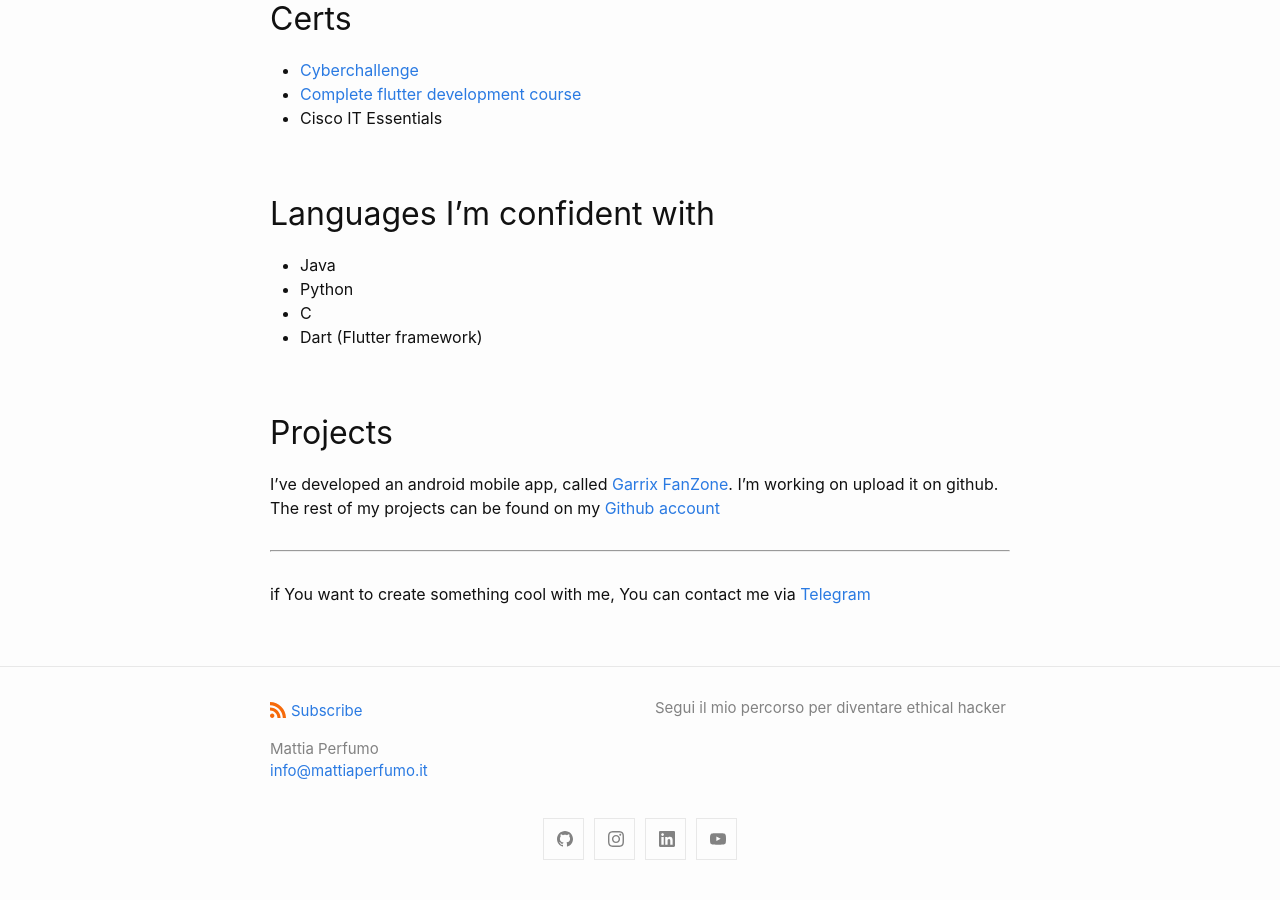
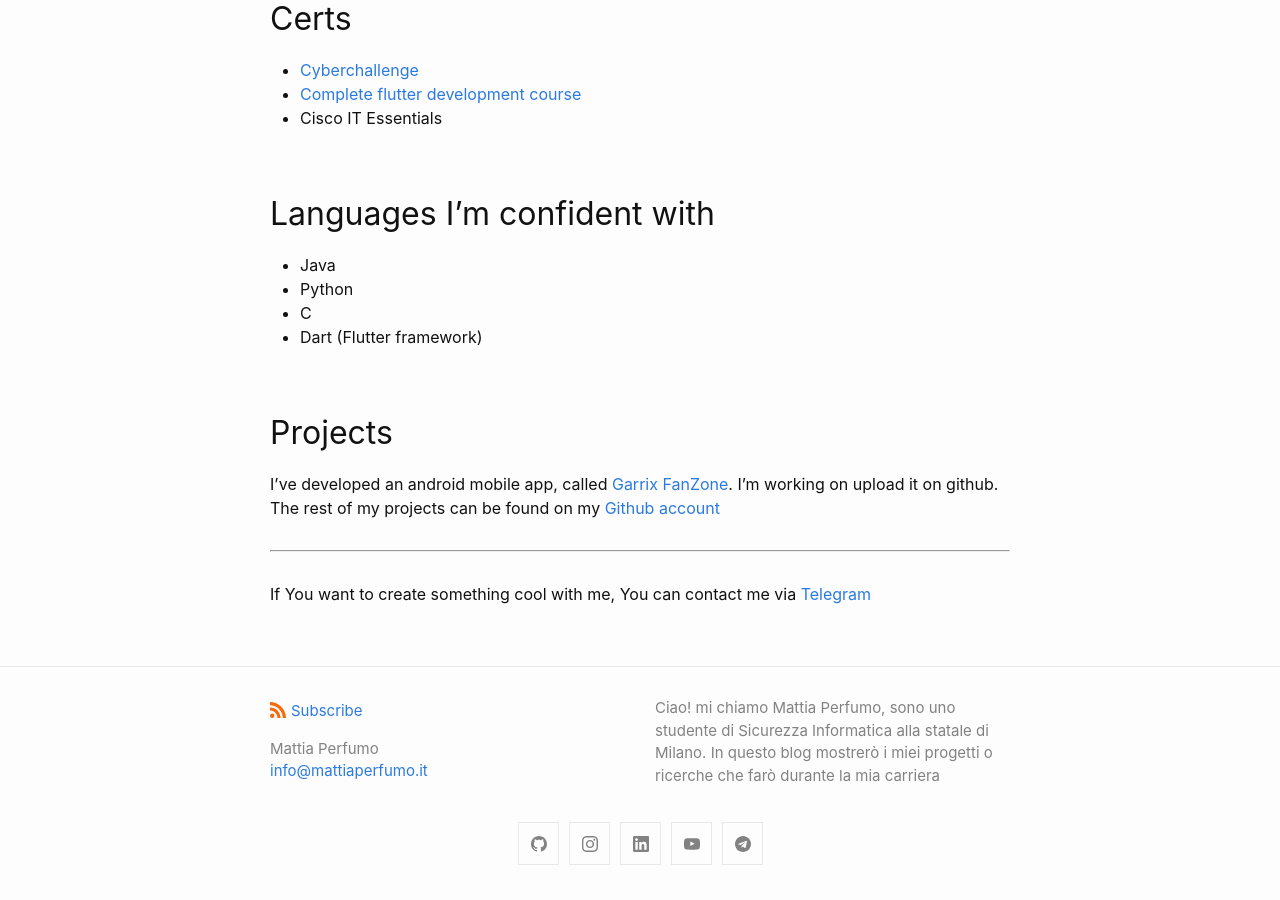
Before and after one commit to mperf/mperf.github.io, a Jekyll site: the page built from about.markdown, in a window 1280 px wide and 900 px high, scrolled down 625 px. Built offline with Jekyll 4.4.1, drawn with Linux system fonts in a browser that asks for light colours.

Commit message:
personal links

```diff
--- a/_config.yml
+++ b/_config.yml
@@ -21,7 +21,7 @@
 title: Perf's blog
 email: info@mattiaperfumo.it
 description: >- # this means to ignore newlines until "baseurl:"
-  Segui il mio percorso per diventare ethical hacker
+  Ciao! mi chiamo Mattia Perfumo, sono uno studente di Sicurezza Informatica alla statale di Milano. In questo blog mostrerò i miei progetti o ricerche che farò durante la mia carriera
 baseurl: "" # the subpath of your site, e.g. /blog
 url: "https://mattiaperfumo.it" # the base hostname & protocol for your site, e.g. http://example.com
 #twitter_username: jekyllrb
@@ -40,6 +40,7 @@ minima:
     youtube_channel: UC50xkdZn6v2iRTTlOn8nlYA
     youtube_channel_name: Mattia Perfumo
     linkedin: mattia-perfumo-08201013a
+    telegram: Perf21
 
 
 plugins:
--- a/about.markdown
+++ b/about.markdown
@@ -25,4 +25,4 @@ The rest of my projects can be found on my [Github account](https://www.github.c
 
 ---
 
-if You want to create something cool with me, You can contact me via [Telegram](https://t.me/Perf21)
+If You want to create something cool with me, You can contact me via [Telegram](https://t.me/Perf21)
```
